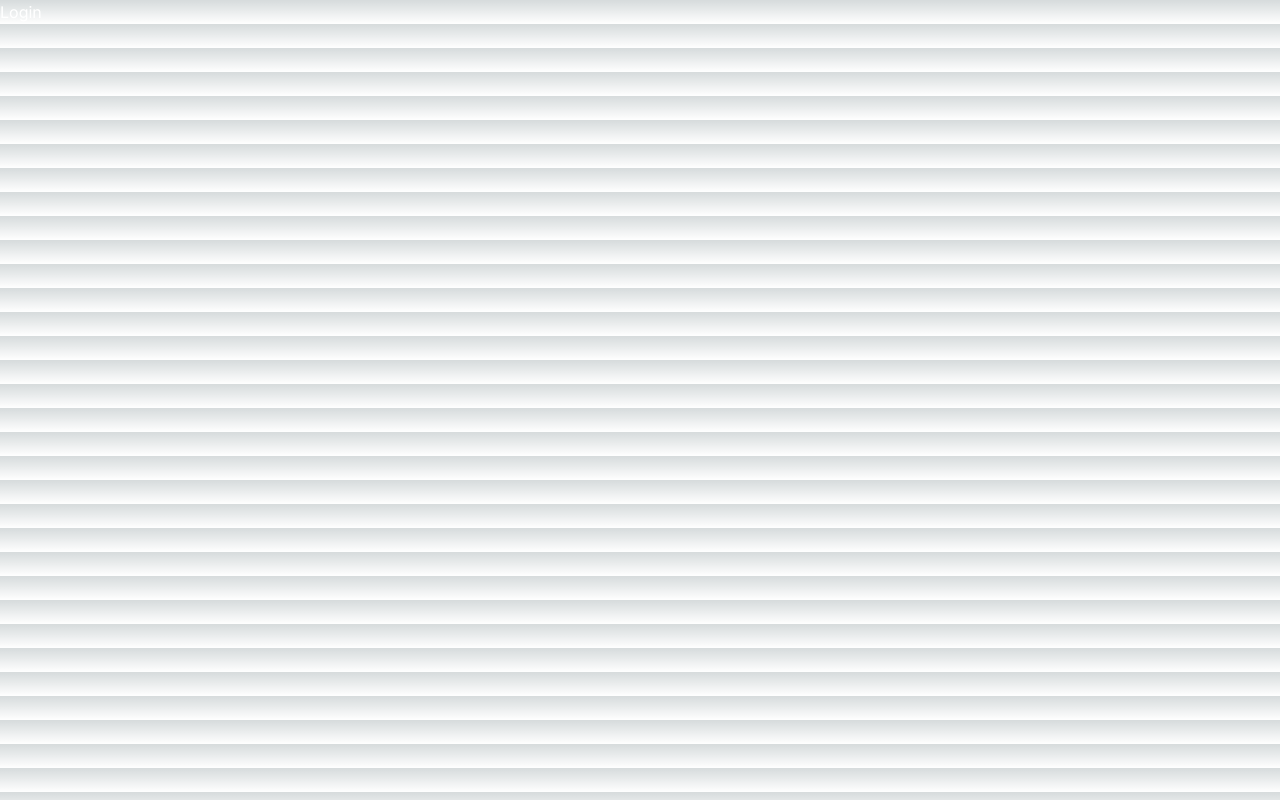
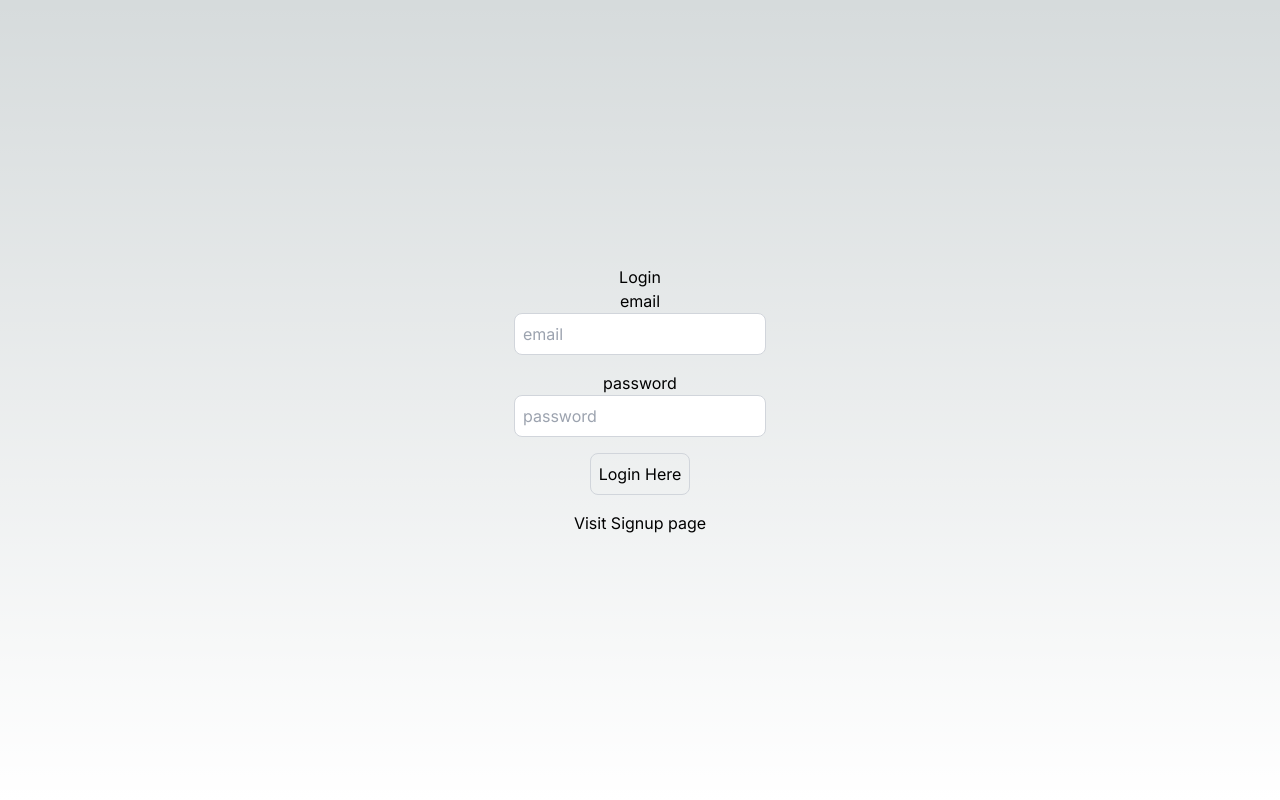
Before and after one commit to parteek2813/next-mongoose, a Next.js app: page /login in a window 1280 px wide. Built offline with nearby package versions, Linux system fonts and the light colour scheme.

Commit message:
Added login page

```diff
--- a/src/app/login/page.tsx
+++ b/src/app/login/page.tsx
@@ -1,7 +1,48 @@
-export default function LoginPage() {
+"use client";
+
+import React from "react";
+import Link from "next/link";
+import { useRouter } from "next/navigation";
+import axios from "axios";
+
+function LoginPage() {
+  const [user, setUser] = React.useState({
+    email: "",
+    password: "",
+  });
+
+  const onLogin = async () => {};
   return (
-    <div className="flex">
-      <h1 className="text-center text-white">Login</h1>
+    <div className="flex flex-col items-center justify-center min-h-screen py-2">
+      <h1 className="">Login</h1>
+
+      <label htmlFor="email">email</label>
+      <input
+        className="p-2 border border-gray-300 rounded-lg mb-4 focus:outline-none focus:border-gray-600"
+        id="email"
+        type="text"
+        value={user.email}
+        onChange={(e) => setUser({ ...user, email: e.target.value })}
+        placeholder="email"
+      ></input>
+      <label htmlFor="password">password</label>
+      <input
+        className="p-2 border border-gray-300 rounded-lg mb-4 focus:outline-none focus:border-gray-600"
+        id="password"
+        type="password"
+        value={user.password}
+        onChange={(e) => setUser({ ...user, password: e.target.value })}
+        placeholder="password"
+      ></input>
+      <button
+        onClick={onLogin}
+        className="p-2 border border-gray-300 rounded-lg mb-4 focus:outline-none focus:border-gray-600 "
+      >
+        Login Here
+      </button>
+      <Link href="/signup">Visit Signup page </Link>
     </div>
   );
 }
+
+export default LoginPage;
--- a/src/app/signup/page.tsx
+++ b/src/app/signup/page.tsx
@@ -43,9 +43,13 @@
         onChange={(e) => setUser({ ...user, password: e.target.value })}
         placeholder="password"
       ></input>
-      <button className="p-2 border border-gray-300 rounded-lg mb-4 focus:outline-none focus:border-gray-600 ">
+      <button
+        onClick={onSignUp}
+        className="p-2 border border-gray-300 rounded-lg mb-4 focus:outline-none focus:border-gray-600 "
+      >
         Signup Here
       </button>
+      <Link href="/login">Visit login page </Link>
     </div>
   );
 }
```
